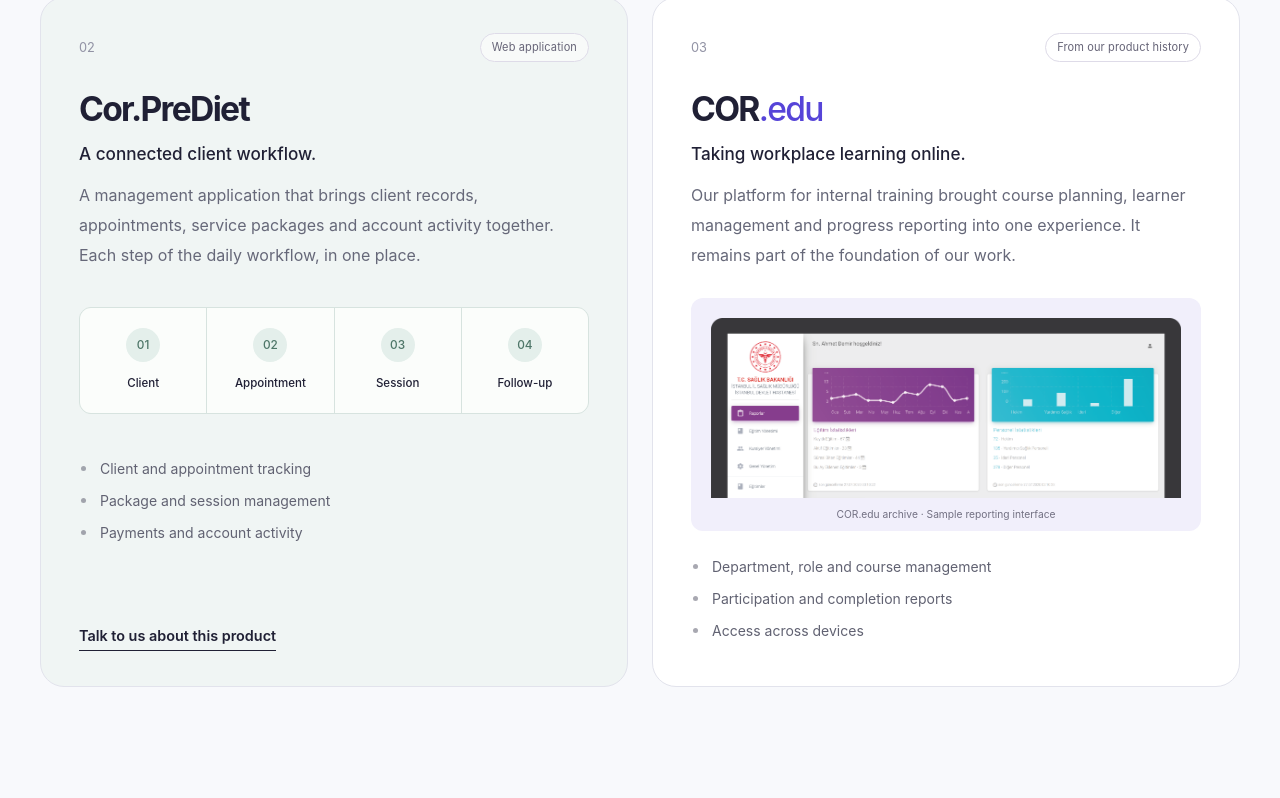
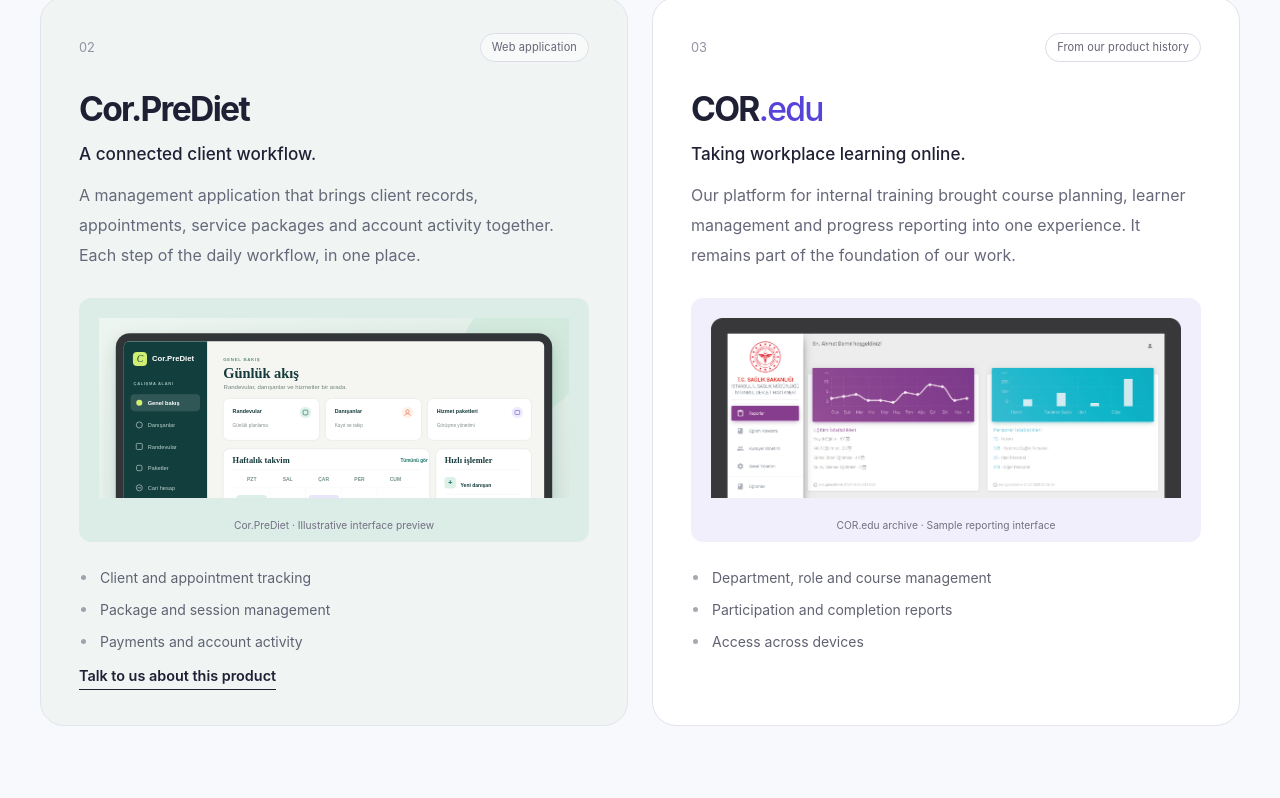
Before and after one commit to fozcini/coryazilim, a plain HTML site: page en/index.html in a window 1280 px wide. Shown: the part 1812-2610 px from the top of the page. Drawn offline with Linux system fonts and the light colour scheme.

Commit message:
Match English Cor.PreDiet preview with COR.edu

```diff
--- a/en/index.html
+++ b/en/index.html
@@ -32,8 +32,8 @@
   <div class="section-heading"><div><p class="eyebrow">01 / OUR PRODUCTS</p><h2 id="products-title">Different needs.<br>The same drive to build.</h2></div><p>Every product starts with a real need. Explore what we are building and the experience we bring to each new challenge.</p></div>
   <article class="product-feature" id="lorevia"><div class="feature-copy"><div class="product-topline"><span class="product-name">Lorevia</span><span class="badge">In development</span></div><h3>One story.<br>Your choices.</h3><p>Lorevia is our mobile interactive fiction app that puts the reader inside the story. Meet the characters, make your choices and discover the paths each story can take.</p><ul class="feature-list"><li>Choice-driven story paths</li><li>Episodic, mobile-first reading</li><li>Story Studio authoring tools</li></ul><a class="button button-light" href="mailto:info@coryazilim.com?subject=Lorevia">Talk to us about this product</a></div><figure class="lorevia-art"><img src="../assets/lorevia-story.png" alt="Lorevia · Artwork from Velvet Vows" width="941" height="1672" loading="lazy"><figcaption>Lorevia · Artwork from Velvet Vows</figcaption></figure></article>
   <div class="product-grid">
-    <article class="product-card clinic-card" id="prediet"><div class="product-topline"><span class="product-number">02</span><span class="badge badge-light">Web application</span></div><h3>Cor.PreDiet</h3><p class="product-subtitle">A connected client workflow.</p><p>A management application that brings client records, appointments, service packages and account activity together. Each step of the daily workflow, in one place.</p><div class="workflow" aria-label="A connected client workflow."><div><span class="workflow-number">01</span><span>Client</span></div><div><span class="workflow-number">02</span><span>Appointment</span></div><div><span class="workflow-number">03</span><span>Session</span></div><div><span class="workflow-number">04</span><span>Follow-up</span></div></div><ul class="feature-list"><li>Client and appointment tracking</li><li>Package and session management</li><li>Payments and account activity</li></ul><a class="text-link" href="mailto:info@coryazilim.com?subject=Cor.PreDiet">Talk to us about this product</a></article>
-    <article class="product-card edu-card" id="cor-edu"><div class="product-topline"><span class="product-number">03</span><span class="badge badge-light">From our product history</span></div><h3>COR<span>.edu</span></h3><p class="product-subtitle">Taking workplace learning online.</p><p>Our platform for internal training brought course planning, learner management and progress reporting into one experience. It remains part of the foundation of our work.</p><figure class="edu-art"><a href="../assets/cor-edu.png" target="_blank" rel="noopener" aria-label="COR.edu archive · Sample reporting interface"><img src="../assets/cor-edu.png" alt="COR.edu archive · Sample reporting interface" width="4066" height="3309" loading="lazy"></a><figcaption>COR.edu archive · Sample reporting interface</figcaption></figure><ul class="feature-list"><li>Department, role and course management</li><li>Participation and completion reports</li><li>Access across devices</li></ul></article>
+    <article class="product-card clinic-card" id="prediet"><div class="product-topline"><span class="product-number">02</span><span class="badge badge-light">Web application</span></div><h3>Cor.PreDiet</h3><p class="product-subtitle">A connected client workflow.</p><p>A management application that brings client records, appointments, service packages and account activity together. Each step of the daily workflow, in one place.</p><figure class="product-art clinic-art"><a href="../assets/cor-prediet.svg" target="_blank" rel="noopener" aria-label="Cor.PreDiet · Illustrative interface preview"><img src="../assets/cor-prediet.svg" alt="Cor.PreDiet · Illustrative interface preview" width="1400" height="1020" loading="lazy"></a><figcaption>Cor.PreDiet · Illustrative interface preview</figcaption></figure><ul class="feature-list"><li>Client and appointment tracking</li><li>Package and session management</li><li>Payments and account activity</li></ul><a class="text-link" href="mailto:info@coryazilim.com?subject=Cor.PreDiet">Talk to us about this product</a></article>
+    <article class="product-card edu-card" id="cor-edu"><div class="product-topline"><span class="product-number">03</span><span class="badge badge-light">From our product history</span></div><h3>COR<span>.edu</span></h3><p class="product-subtitle">Taking workplace learning online.</p><p>Our platform for internal training brought course planning, learner management and progress reporting into one experience. It remains part of the foundation of our work.</p><figure class="product-art edu-art"><a href="../assets/cor-edu.png" target="_blank" rel="noopener" aria-label="COR.edu archive · Sample reporting interface"><img src="../assets/cor-edu.png" alt="COR.edu archive · Sample reporting interface" width="4066" height="3309" loading="lazy"></a><figcaption>COR.edu archive · Sample reporting interface</figcaption></figure><ul class="feature-list"><li>Department, role and course management</li><li>Participation and completion reports</li><li>Access across devices</li></ul></article>
   </div>
 </section>
 <section id="approach" class="approach section" aria-labelledby="approach-title"><div class="container"><div class="section-heading"><div><p class="eyebrow">02 / OUR APPROACH</p><h2 id="approach-title">Understand the need.<br>Then write the code.</h2></div><p>Good software starts with the right questions. We focus on experiences that make a meaningful difference to the people using them.</p></div><div class="steps"><article><span class="step-number">01</span><h3>Understand.</h3><p>Get to know the people and their workflow, and identify the problem worth solving.</p></article><article><span class="step-number">02</span><h3>Design.</h3><p>Turn complex processes into a clear, approachable product experience.</p></article><article><span class="step-number">03</span><h3>Build.</h3><p>Create a usable first version, then improve the product through feedback and iteration.</p></article></div></div></section>
```
